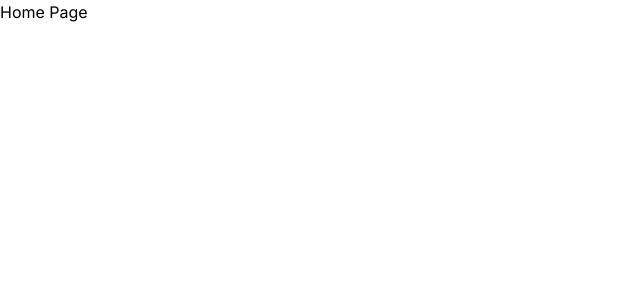
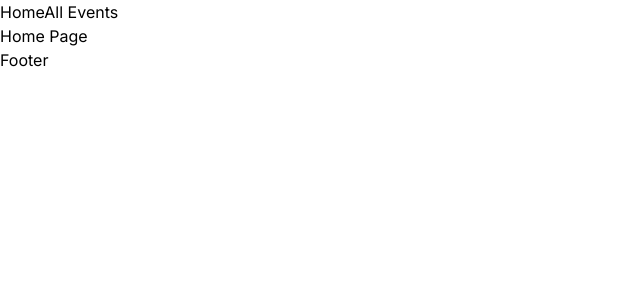
Before and after one commit to LenSys/next-js-evento, a Next.js app: page / in a window 1280 px wide. Shown: the top 300 px of the page, without its empty margins (0-640 px from the left). Built offline with nearby package versions, Linux system fonts and the light colour scheme.

Commit message:
add header and footer components

```diff
--- a/src/app/layout.tsx
+++ b/src/app/layout.tsx
@@ -1,22 +1,28 @@
-import type { Metadata } from 'next'
-import { Inter } from 'next/font/google'
-import './globals.css'
+import type { Metadata } from "next";
+import { Inter } from "next/font/google";
+import "./globals.css";
+import Header from "@/components/header";
+import Footer from "@/components/footer";
 
-const inter = Inter({ subsets: ['latin'] })
+const inter = Inter({ subsets: ["latin"] });
 
 export const metadata: Metadata = {
-  title: 'Create Next App',
-  description: 'Generated by create next app',
-}
+  title: "Create Next App",
+  description: "Generated by create next app",
+};
 
 export default function RootLayout({
   children,
 }: {
-  children: React.ReactNode
+  children: React.ReactNode;
 }) {
   return (
     <html lang="en">
-      <body className={inter.className}>{children}</body>
+      <body className={inter.className}>
+        <Header />
+        {children}
+        <Footer />
+      </body>
     </html>
-  )
+  );
 }
--- /dev/null
+++ b/src/components/footer.tsx
@@ -0,0 +1,3 @@
+export default function Footer() {
+  return <footer>Footer</footer>;
+}
--- /dev/null
+++ b/src/components/header.tsx
@@ -0,0 +1,10 @@
+import Link from "next/link";
+
+export default function Header() {
+  return (
+    <header>
+      <Link href="/">Home</Link>
+      <Link href="/events/all">All Events</Link>
+    </header>
+  );
+}
```
